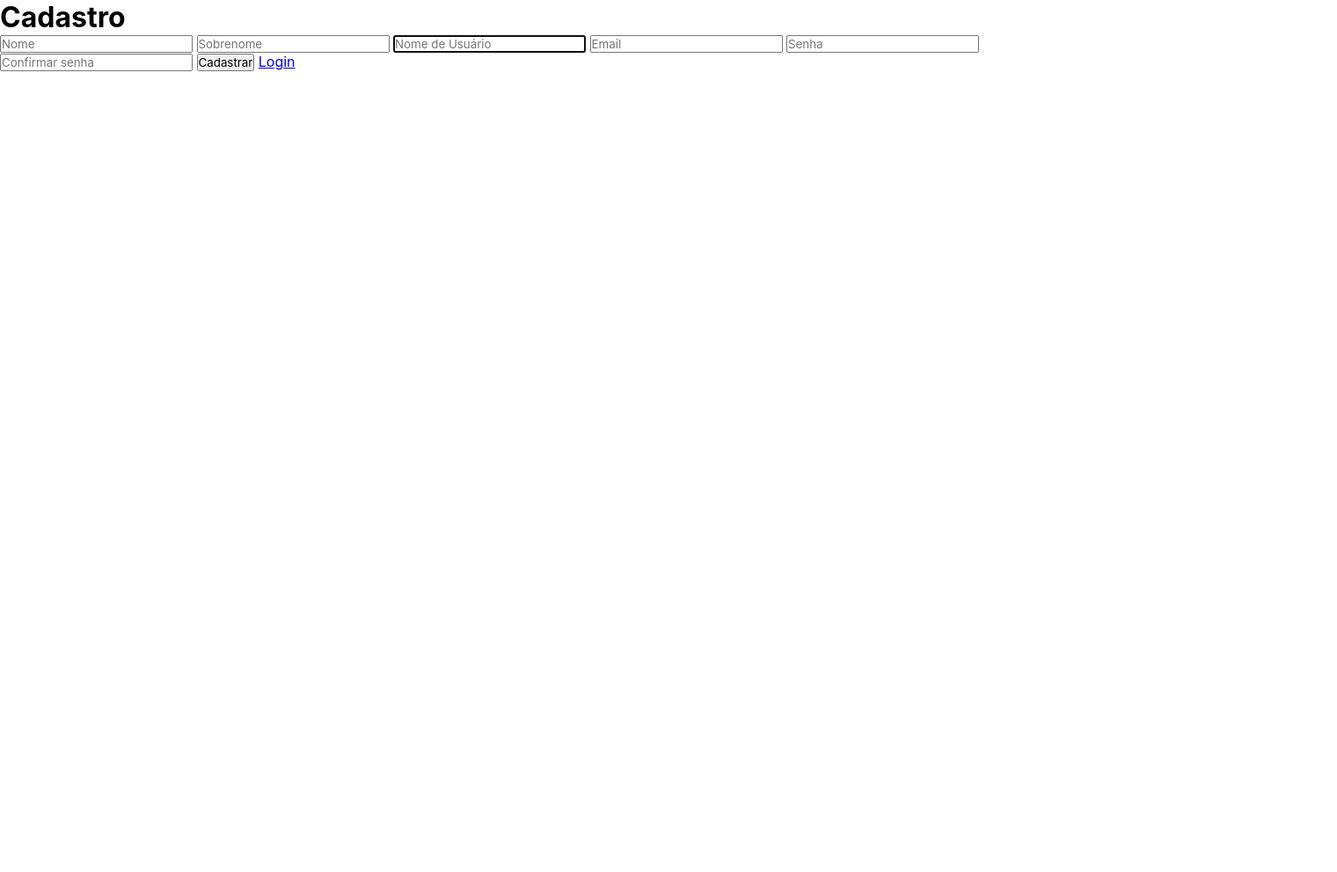
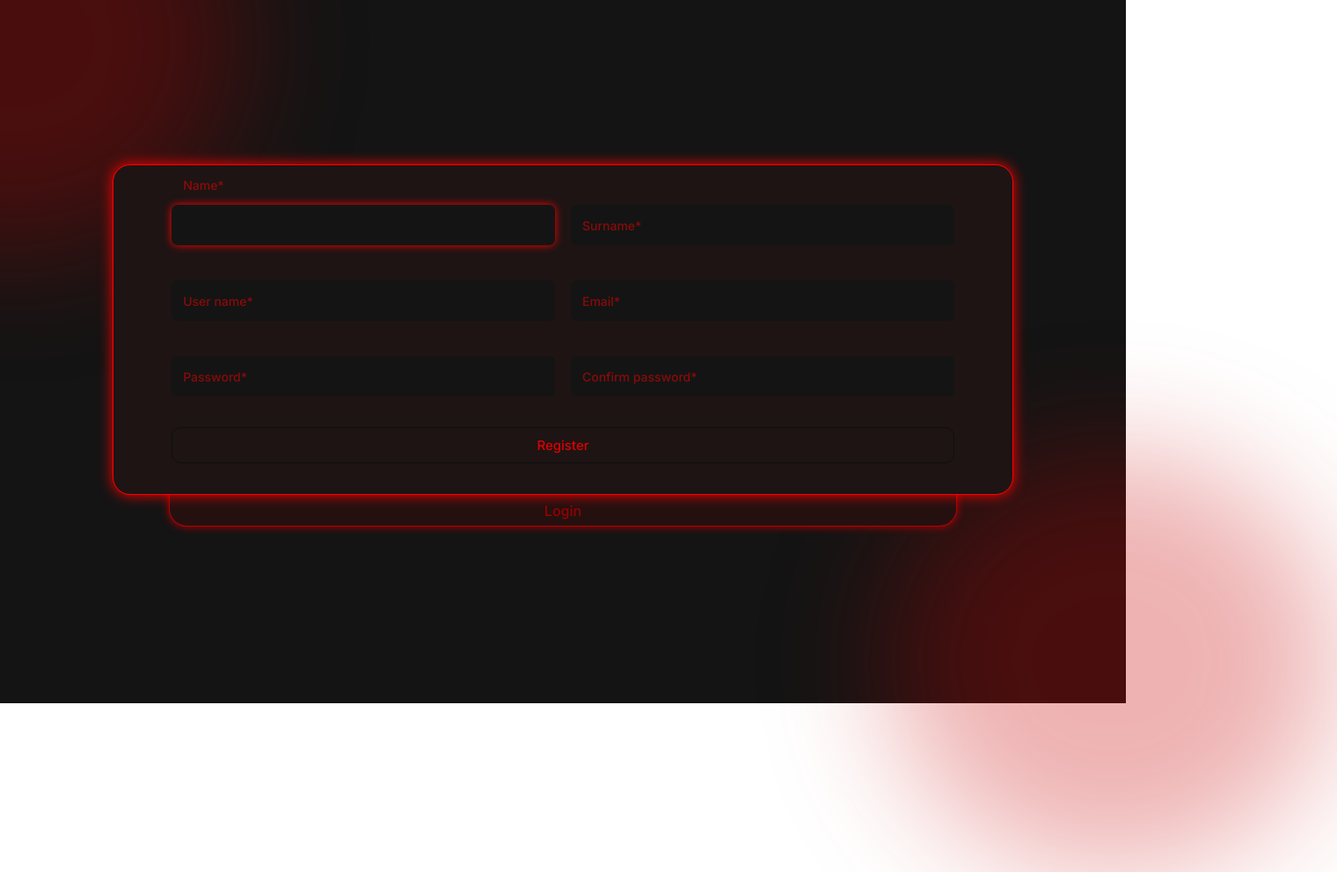
Before and after one commit to JoaoPedroMViana/PaginaDeLogin, a plain HTML site: page casdastro.html in a window 1280 px wide. Shown: the whole page at 88% size, 1520 px wide, since content can reach past the window. Before the commit the page ends 800 px from the top, so only its background shows below. Drawn offline with Linux system fonts and the light colour scheme.

Commit message:
register page & background

```diff
--- a/casdastro.html
+++ b/casdastro.html
@@ -2,33 +2,60 @@
 <html lang="pt-br">
 <head>
     <meta charset="UTF-8">
+    <meta name="author" content="Joao Pedro">
+    <meta name="description" content="página de cadastro">
+    <meta name="keywords" content="Cadastro">
     <meta http-equiv="X-UA-Compatible" content="IE=edge">
     <meta name="viewport" content="width=device-width, initial-scale=1.0">
+    <link rel="preconnect" href="https://fonts.googleapis.com">
+    <link rel="preconnect" href="https://fonts.gstatic.com" crossorigin>
+    <link href="https://fonts.googleapis.com/css2?family=Inter:wght@100;200;300;500;700;900&display=swap" rel="stylesheet">
     <link rel="stylesheet" href="src/css/reset.css">
     <link rel="stylesheet" href="src/css/style_cadastro.css">
-    <title>Cadastro</title>
+    <title>Register</title>
 </head>
 <body>
-    <header>
-
-    </header>
-
     <main>
-        <h1>Cadastro</h1>
-        <form>
-            <input type="text" name="nome" placeholder="Nome" required>
-            <input type="text" name="sobrenome" placeholder="Sobrenome" required>
-            <input type="text" name="texto" placeholder="Nome de Usuário" required autofocus>
-            <input type="email" name="email" placeholder="Email" required>
-            <input type="password" name="senha" placeholder="Senha
-            " required>
-            <input type="password" name="confirmarSenha" placeholder="Confirmar senha" required>
-            <button type="submit" value="cadastrar">Cadastrar</button>
+        <section class="section-register">
+            <form method="post" class="form">
+                <div class="grup-1">
+                    <div>
+                        <input type="text" name="name" id="name" required autofocus>
+                        <label for="nome">Name*</label>
+                    </div><!--nome-->
+                    <div>
+                        <input type="text" name="surname" id="surname" required>
+                        <label for="sobrenome">Surname*</label>
+                    </div><!--surname-->
+                </div><!--grup-1-->
+                <div class="grup-2">
+                    <div>
+                        <input type="text" name="User-name" id="user-name" required>
+                        <label for="user-name">User name*</label>
+                    </div><!--User name-->
+                    <div>
+                        <input type="email" name="email" id="email" required>
+                        <label for="email">Email*</label>
+                    </div><!--email-->
+                </div><!--grup-2-->
+                <div class="grup-3">
+                    <div>
+                        <input type="password" name="password" id="password" required>
+                        <label for="password">Password*</label>
+                    </div><!--password-->
+                    <div>
+                        <input type="password" name="confirm-password" id="confirm-password" required>
+                        <label for="confirm-password">Confirm password*</label>
+                    </div><!--confirm password-->
+                </div><!--grup-3-->
+                <button type="submit" value="register">Register</button><!--botão register-->
+            </form><!--form-->
+        </section><!--section-register-->
+        <section class="link-login">
             <a href="./index.html">Login</a>
-        </form>
-
+        </section><!--link-login-->
+        <div class="bg-circle-1"></div>
+        <div class="bg-circle-2"></div>
     </main>
-
 </body>
-
 </html>
--- a/src/css/style_cadastro.css
+++ b/src/css/style_cadastro.css
@@ -0,0 +1,187 @@
+html, body{
+    height: 100%;
+    overflow: hidden;
+}
+
+::selection{
+    background-color: rgb(150, 0, 0);
+    color: #fff;
+}
+
+main{
+    height: 100%;
+    display: flex;
+    flex-direction: column;
+    justify-content: center;
+    align-items: center;
+    background-color:  rgb(20, 20, 20);
+}
+
+/*section-register*/
+
+.section-register{
+    display: flex;
+    align-items: center;
+    justify-content: center;
+    width: 80%;
+    background-color: rgb(30, 20, 20);
+    border: red solid 1px;
+    border-radius: 20px;
+    box-shadow: red 0px 0px 15px;
+    z-index: 2;
+}
+
+/*form*/
+
+.section-register .form{
+    display: flex;
+    flex-direction: column;
+    width: 90%;
+    padding: 15px;
+    align-items: center;
+    justify-content: center;
+    margin-top: 10px;
+}
+
+.section-register .form > div{
+    display: flex;
+    margin: 20px;
+    width: 100%;
+    justify-content: space-between;
+}
+
+.section-register .form > div > div{
+    position: relative;
+    width: 49%;
+}
+
+.section-register .form > div > div > input{
+    background-color: rgb(20, 20, 20);
+    border: none;
+    padding: 15px;
+    border-radius: 7px;
+    color: #fff ;
+    transition: 0.7s;
+    caret-color: red;
+    width: 100%;
+}
+
+.section-register .form > div > div > input:focus{
+    outline: none;
+    color: #fff;
+    box-shadow: red 0px 0px 10px;
+}
+
+.section-register .form > div > div > input:-webkit-autofill, .section-register .form > div > div > input:-webkit-autofill:is(:hover, :focus){
+    background-color: rgb(20, 20, 20);
+    -webkit-text-fill-color: #fff;
+    transition: background-color 5000s ease-in-out 0s;
+}
+
+.section-register .form > div > div > label{
+    position: absolute;
+    top: 50%;
+    left: 3%;
+    transform: translateY(-50%);
+    font-size: 14px;
+    transition: 0.6s;
+    font-weight: 400;
+    color: rgb(118, 118, 118);
+}
+
+.section-register .form > div > div > input:is(:focus, :valid) ~ label{
+    top: -50%;
+}
+
+.section-register .form > div > div > input:invalid ~ label{
+    color: rgba(255, 0, 0, 0.5);
+}
+
+.section-register .form > div > div > input:valid ~ label{
+    color: green;
+}
+
+.section-register .form > button{
+    background-color: transparent;
+    display: inline-block;
+    margin: 15px;
+    width: 100%;
+    border: rgb(15, 15, 15) solid 1px;
+    border-radius: 10px;
+    padding: 10px;
+    color: rgb(220, 0, 0);
+    margin-bottom: 20px;
+    cursor: pointer;
+    font-size: 15px;
+    transition: 0.6s;
+    font-weight: 500;
+}
+
+.section-register .form > button:hover{
+    background-color: red;
+    border: red solid 1px;
+    color: #fff;
+    box-shadow: red 0px 0px 12px;
+}
+
+/*link login*/
+
+.link-login{
+    width: 70%;
+    background-color: #251010;
+    z-index: 1;
+    text-align: center;
+    vertical-align: end;
+    border-bottom-right-radius: 20px;
+    border-bottom-left-radius: 20px;
+    border: rgb(180, 0, 0) solid 1px;
+    border-top: none;
+    box-shadow: rgb(180, 0, 0) 0px 0px 10px;
+    transition: 0.7s;
+    transform: translate(0, -15px);
+}
+
+.link-login:hover{
+    background-color: rgb(30, 20, 20);
+    border: red solid 1px;
+    box-shadow: red 0px 0px 15px;
+    transform: translate(0, 0);
+}
+
+.link-login a{
+    display: block;
+    height: 100%;
+    text-decoration: none;
+    color: rgb(150, 0, 0);
+    padding: 15px;
+    font-weight: 500;
+    font-size: 16px;
+    transition: 0.7s;
+    transform: translate(0, 7.5px);
+}
+
+.link-login a:hover{
+    color: rgb(220, 0, 0);
+    transform: translate(0, 0);
+}
+
+/*background*/
+
+.bg-circle-1, .bg-circle-2{
+    position: absolute;
+    width: 40vw;
+    height: 60vh;
+    background-color: rgba(200, 0, 0, 0.3);
+    border-radius: 50%;
+    filter: blur(70px);
+}
+
+.bg-circle-2{
+    top: -15vw;
+    left: -30vh;
+}
+
+.bg-circle-1{
+    bottom: -15vw;
+    right: -30vh;
+}
--- a/src/css/style_index.css
+++ b/src/css/style_index.css
@@ -1,5 +1,6 @@
 html, body{
     height: 100%;
+    overflow: hidden;
 }
 
 ::selection{
@@ -170,6 +171,13 @@ main{
    box-shadow: red 0px 0px 10px;
 }
 
+.form input:not(#remember), .form
+input:not(#remember):-webkit-autofill:hover, .form input:not(#remember):-webkit-autofill:focus{
+    background-color: rgb(20, 20, 20);
+    -webkit-text-fill-color: #fff;
+    transition: background-color 5000s ease-in-out 0s;
+}
+
 .form > div:nth-of-type(1) > button{
     background-color: transparent;
     border: rgb(15, 15, 15) solid 1px;
@@ -232,6 +240,28 @@ main{
     transform: translate(0, 0);
 }
 
+/*background*/
+
+.bg-circle-1, .bg-circle-2{
+    position: absolute;
+    width: 40vw;
+    height: 60vh;
+    background-color: rgba(200, 0, 0, 0.3);
+    border-radius: 50%;
+    filter: blur(70px);
+}
+
+.bg-circle-2{
+    top: -15vw;
+    left: -30vh;
+}
+
+.bg-circle-1{
+    bottom: -15vw;
+    right: -30vh;
+}
+
+
 
 /*Media Queries*/
 
```
Also changed, not shown: index.html (+2 -0 lines).
